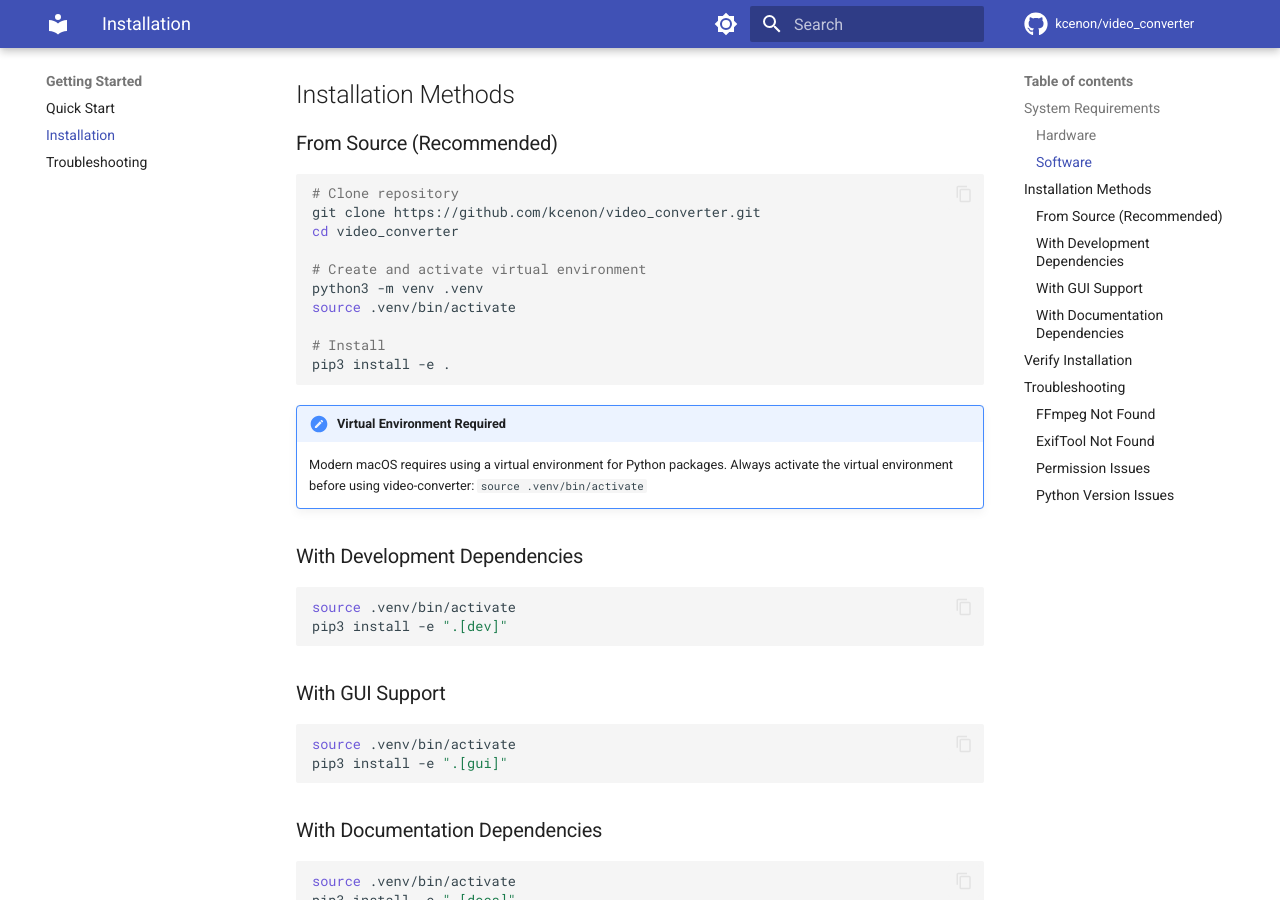
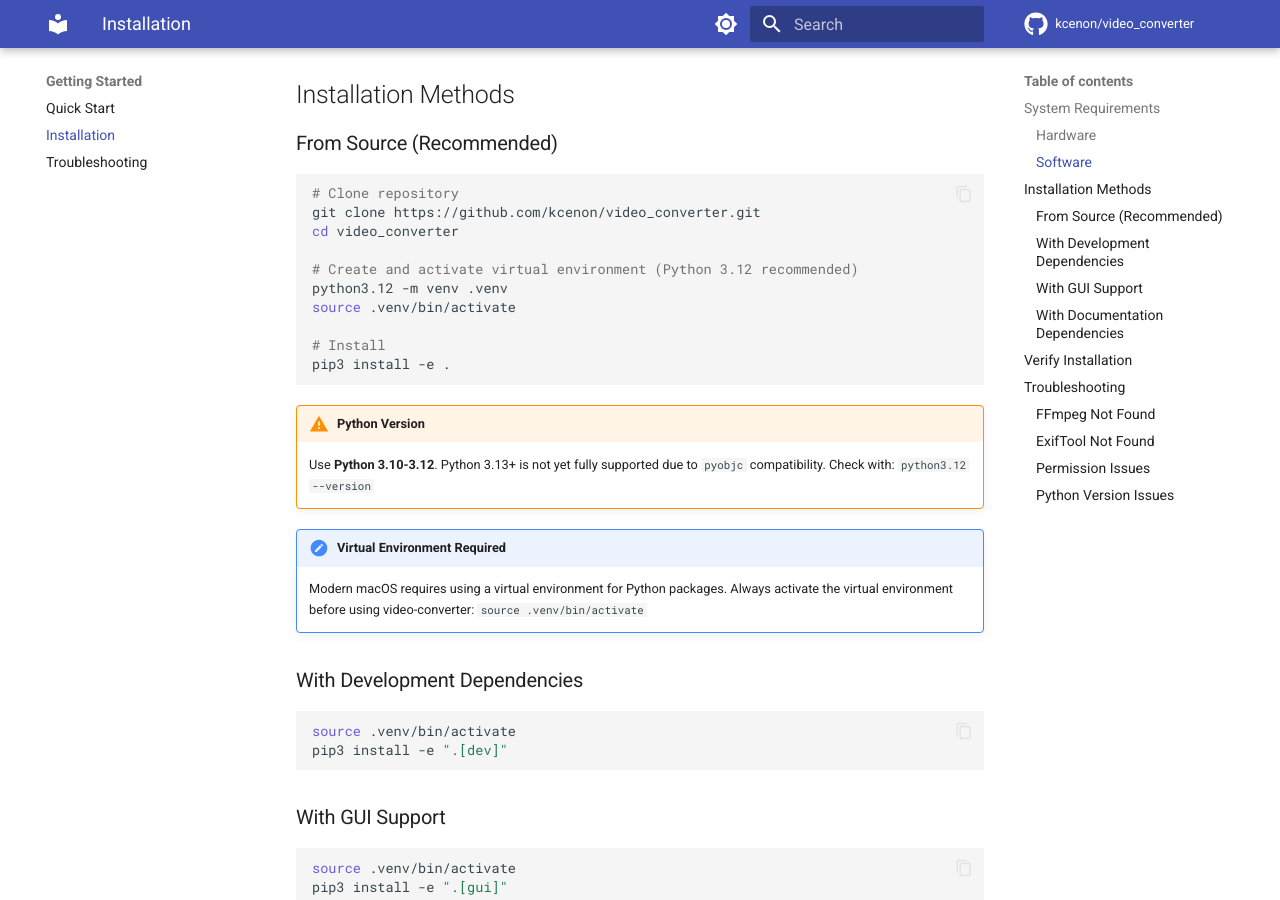
Before and after one commit to kcenon/video_converter, an MkDocs documentation site: the page built from docs/installation.md, in a window 1280 px wide and 900 px high, scrolled down 874 px. Built offline with MkDocs 1.6.1 and Material for MkDocs 9.7.7, drawn with Linux system fonts in a browser that asks for light colours; comment, search, counter and statistics services are not loaded; the version menu is left out.

Commit message:
docs: specify Python 3.12 for installation
Python 3.13+ is not yet fully supported due to pyobjc compatibility issues.
Explicitly use python3.12 for virtual environment creation.

````diff
--- a/docs/installation.md
+++ b/docs/installation.md
@@ -30,13 +30,17 @@ Complete installation guide for Video Converter.
 git clone https://github.com/kcenon/video_converter.git
 cd video_converter
 
-# Create and activate virtual environment
-python3 -m venv .venv
+# Create and activate virtual environment (Python 3.12 recommended)
+python3.12 -m venv .venv
 source .venv/bin/activate
 
 # Install
 pip3 install -e .
 ```
+
+!!! warning "Python Version"
+    Use **Python 3.10-3.12**. Python 3.13+ is not yet fully supported due to
+    `pyobjc` compatibility. Check with: `python3.12 --version`
 
 !!! note "Virtual Environment Required"
     Modern macOS requires using a virtual environment for Python packages.
````
Also changed, not shown: docs/quick-start.md (+2 -2 lines).
